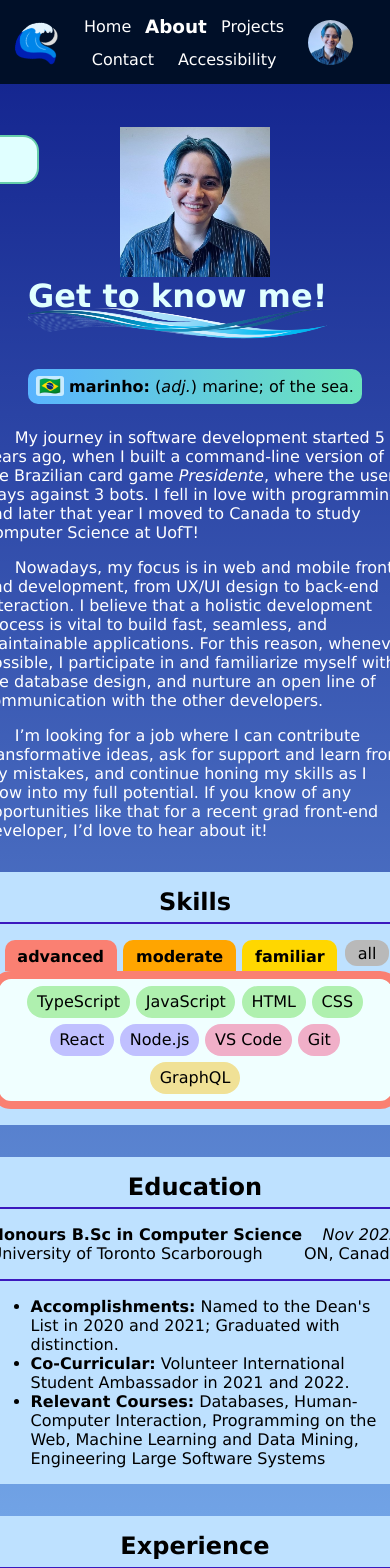
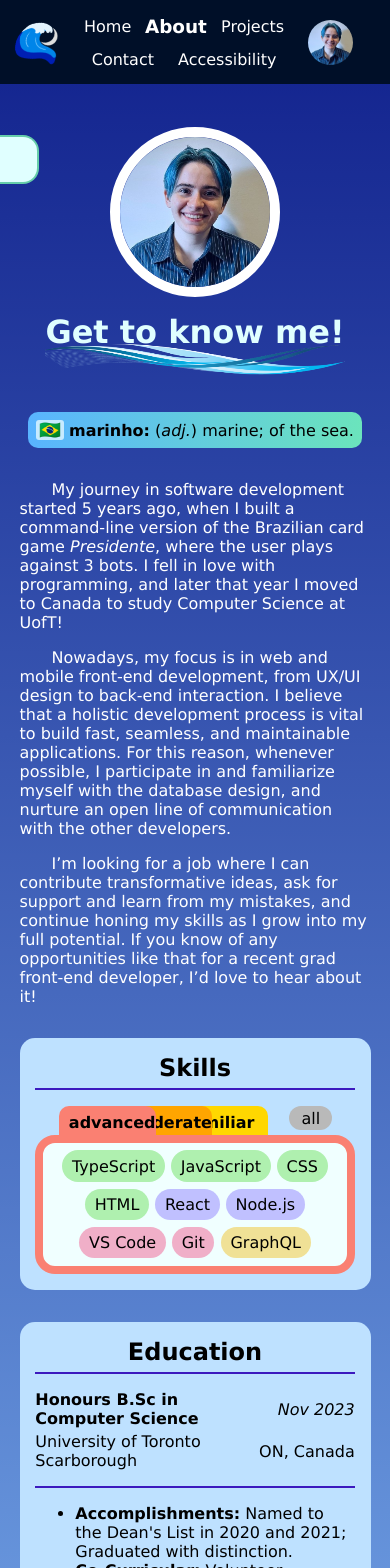
Before and after one commit to gabegaghi/gabegaghi.github.io, a React (Create React App) app: page /about in a window 390 px wide. Shown: the top 1568 px of the page. Built offline with nearby package versions, Linux system fonts and the light colour scheme; some icons are missing.

Commit message:
styled about page & skills component for mobile

```diff
--- a/src/Components/About.css
+++ b/src/Components/About.css
@@ -1,3 +1,7 @@
+.About .page-title {
+    margin-top: 1rem;
+}
+
 .top {
     display: flex;
     flex-wrap: wrap;
@@ -6,10 +10,16 @@
     justify-content: center;
 }
 
-.Headshot {
+.top div {
+    display: flex;
+    flex-direction: column;
+    align-items: center;
+}
+
+.headshot {
     border-radius: 50%;
     border: 10px solid white;
-    margin-right: 5vw;
+    margin: 0 5vw;
 }
 
 .definition {
@@ -56,22 +66,23 @@
 }
 
 .box {
-    padding: 0 2vw;
+    padding: 0 calc(.5rem + 2vw);
     margin-top: 2rem;
-    min-width: 385px;
-    max-width: 550px;
+    max-width: 500px;
     height: fit-content;
     background-color: rgb(190, 225, 255);
     border-radius: 15px;
     text-align: left;
 }
 
-.skills.box {
-    width: min-content;
+.role span {
+    display: inline-block;
+    width: max-content;
 }
 
-.box ul {
-    font-size: 1rem;
+.link-icon {
+    position: relative;
+    top: 3px;
 }
 
 .title {
@@ -82,8 +93,6 @@
 }
 
 .role {
-    display: flex;
-    align-items: center;
     color: black;
     text-decoration: none;
     font-weight: 600;
@@ -91,10 +100,6 @@
 
 .row a:hover {
     color: darkcyan;
-}
-
-.link-icon {
-    margin-left: .25rem;
 }
 
 .role:hover .link-icon {
@@ -107,46 +112,41 @@
 }
 
 .second.row {
-    padding-bottom: 1rem;
+    padding: .25rem 0 1rem;
     border-bottom: 2px solid rgb(60, 25, 190);
 }
 
 .right {
+    align-self: center;
     text-align: right;
+    min-width: max-content;
     padding-left: 2vw;
+    margin-left: auto;
+}
+
+@media only screen and (min-width: 600px) {
+    .headshot {
+        margin-left: 0;
+    }
 }
 
 @media only screen and (min-width: 1000px) {
     .container {
-        justify-content: space-between;
+        justify-content: space-around;
     }
 
     .box {
-        width: 35vw;
+        width: 37vw;
     }
 
     .skills.box {
+        max-width: 40vw;
+        width: fit-content;
         margin-top: 0;
     }
 
     .abt-me {
-        width: 40%;
+        width: 40vw;
         padding-right: 1rem;
     }
-
-    .experience {
-        position: relative;
-        bottom: 60px;
-
-    }
 }
-
-@media only screen and (min-width: 1220px) {
-    .container {
-        justify-content: space-around;
-    }
-
-    .experience {
-        bottom: 0px;
-    }
-}
--- a/src/Components/About.js
+++ b/src/Components/About.js
@@ -55,7 +55,7 @@ function About() {
         <div className='experience box'>
           <h2 className='title'>Experience</h2>
             <div className='first row'>
-              <a className='role' href='https://www.credly.com/badges/37d515a7-1b27-49b8-9907-50699ae1dabb/' rel='noopener noreferrer' target='_blank'>Software Engineer Intern <box-icon name='badge-check' type='solid' class='link-icon' size='18px' color='darkcyan' /></a>
+              <a className='role' href='https://www.credly.com/badges/37d515a7-1b27-49b8-9907-50699ae1dabb/' rel='noopener noreferrer' target='_blank'>Software Engineer <span>Intern <box-icon name='badge-check' type='solid' class='link-icon' size='16px' color='darkcyan' /></span></a>
               <i className='right date'>Jun - Aug 2022</i>
             </div>
             <div className='second row'>
--- a/src/Components/Skills.css
+++ b/src/Components/Skills.css
@@ -1,15 +1,11 @@
-.skills > ul {
-    margin: 0 0 1rem;
-    padding: 0;
-}
-
 .SkillsList {
     display: flex;
     position: relative;
     z-index: 1;
     justify-content: center;
     flex-wrap: wrap;
-    min-width: 385px;
+    max-width: 410px;
+    margin-top: 1.8rem;
     padding: .25rem;
     border-radius: 20px;
     border: rgb(180, 180, 180) solid .5rem;
@@ -17,89 +13,102 @@
 }
 
 .tabs {
+    position: relative;
     display: flex;
-    justify-content: center;
-    list-style-type: none;
 }
 
-.proficiency {
-    padding: .4rem .8rem .3rem;
-    margin: 0 .2rem;
+.tab {
+    position: absolute;
+    padding: .4rem .6rem .2rem;
     border-radius: 10px 10px 0 0;
     font-weight: 600;
+    text-align: center;
+    width: 78px;
     cursor: pointer;
 }
 
-.proficiency:hover {
+.tab:hover {
+    padding-bottom: 2rem;
+    animation: tab-up ease-in 100ms forwards;
+}
+
+.tab.all:hover {
+    animation: none;
     transform: scale(1.1);
+}
+
+  @keyframes tab-up {
+    from {
+        bottom: -3.5rem;
+    }
+    to {
+        bottom: -2rem;
+    }
+  }
+
+.tab.active {
+    z-index: 1;
 }
 
 .SkillsList .item {
     color: black;
     margin: .2rem;
     padding: .4rem .6rem;
+    border-radius: 30px;
 }
 
 .all .advanced {
     border-bottom-left-radius: 0;
     border-bottom-right-radius: 0;
+    margin-bottom: 0;
 }
 
 .all .moderate {
     border-radius: 0;
+    margin: 0;
 }
 
 .all .familiar {
     border-top-left-radius: 0;
     border-top-right-radius: 0;
+    margin-top: 0;
 }
 
-.proficiency.all {
+.tab.all {
     display: flex;
     justify-content: center;
     font-weight: 300;
     width: 1.5rem;
     background-color: rgb(185, 185, 185);
-    padding: .2rem .6rem;
+    padding: .15rem .6rem;
     margin: 0 0 .3rem .3rem;
     border-radius: 12px;
+    right: 7%;
 }
 
 .SkillsList.advanced {
     border-color: salmon;
 }
 
-.proficiency.advanced {
+.tab.advanced {
     background-color: salmon;
+    left: 7.5%;
 }
 
 .SkillsList.moderate {
     border-color: orange;
 }
 
-.proficiency.moderate {
+.tab.moderate {
     background-color: orange;
+    left: 25%;
 }
 
 .SkillsList.familiar {
     border-color: gold;
 }
 
-.proficiency.familiar {
+.tab.familiar {
     background-color: gold;
+    left: 42.5%;
 }
-
-.skill {
-    padding: .15rem .4rem;
-    border-radius: .8rem;
-}
-
-@media only screen and (min-width:600px) {
-    .SkillsList {
-        width: 440px;
-    }
-
-    .proficiency.all {
-        margin-left: 1rem;
-    }
-}
--- a/src/Components/Skills.js
+++ b/src/Components/Skills.js
@@ -8,34 +8,30 @@ function Skills() {
     return (
     <>
         <div className='tabs'>
-            <div className='proficiency advanced' onClick={() => setSelected('advanced')}>advanced</div>
-            <div className='proficiency moderate' onClick={() => setSelected('moderate')}>moderate</div>
-            <div className='proficiency familiar' onClick={() => setSelected('familiar')}>familiar</div>
-            <div className='proficiency all' onClick={() => selected === 'all' ? setSelected('advanced') : setSelected('all')}>
+            <div className='tab all' onClick={() => selected === 'all' ? setSelected('advanced') : setSelected('all')}>
                 {(selected !== 'all')? 'all' : 'less'}
             </div>
-        </div>
-        <ul className={selected==='all'? 'all' : 'list-container'}> {Object.entries(skills).map(([prof, list]) =>
+            <div className={'tab familiar ' + (selected==='familiar' ? 'active' : 'inactive')} onClick={() => setSelected('familiar')}><span>familiar</span></div>
+            <div className={'tab advanced ' + (selected==='advanced' || selected==='all' ? 'active' : 'inactive')} onClick={() => setSelected('advanced')}><span>advanced</span></div>
+            <div className={'tab moderate ' + (selected==='moderate' ? 'active' : 'inactive')} onClick={() => setSelected('moderate')}><span>moderate</span></div>
+            </div>
+        <div className={selected==='all'? 'all' : 'list-container'}> {Object.entries(skills).map(([prof, list]) =>
             (selected === prof || selected === 'all') ?
             <ul className={'SkillsList ' +  prof} key={prof} title={prof}>
-                {list.langs ? <ul className='list' key='langs' title='languages'>
-                    { list.langs.map(item =>
-                    <li className='langs item' key={item}>{item}</li> )}
-                </ul> : <Fragment key='empty-langs'/> }
-                {list.libs ? <ul className='list' key='libs' title='libraries & frameworks'>
-                    { list.libs.map(item =>
-                    <li className='libs item' key={item}>{item}</li> )}
-                </ul> : <Fragment key='empty-libs'/> }
-                { list.tools ? <ul className='list' key='tools' title='dev tools'>
-                    { list.tools.map(item =>
-                    <li className='tools item' key={item}>{item}</li> )}
-                </ul> : <Fragment key='empty-tools'/> }
-                { list.dbm ? <ul className='list' key='dbs' title='database related'>
-                    { list.dbm.map(item =>
-                    <li className='dbs item' key={item}>{item}</li> )}
-                </ul> : <Fragment key='empty-dbs'/> }
+                { list.langs ? list.langs.map(item =>
+                    <li className='langs item' key={item}>{item}</li> )
+                    : <Fragment key='empty-langs'/>}
+                { list.libs ? list.libs.map(item =>
+                    <li className='libs item' key={item}>{item}</li> )
+                    : <Fragment key='empty-libs'/> }
+                { list.tools ? list.tools.map(item =>
+                    <li className='tools item' key={item}>{item}</li> )
+                    : <Fragment key='empty-tools'/> }
+                { list.dbm ? list.dbm.map(item =>
+                    <li className='dbs item' key={item}>{item}</li> )
+                    : <Fragment key='empty-dbs'/> }
             </ul> : <Fragment key={'empty ' + prof}/>)}
-        </ul>
+        </div>
     </>);
 }
 
--- a/src/Components/SkillsData.js
+++ b/src/Components/SkillsData.js
@@ -1,18 +1,18 @@
 const skills = {
     advanced: {
-        langs: ['TypeScript', 'JavaScript', 'HTML', 'CSS'],
+        langs: ['TypeScript', 'JavaScript', 'CSS', 'HTML'],
         libs: ['React', 'Node.js'],
         dbm: ['GraphQL'],
         tools: ['VS Code', 'Git']
     },
     moderate: {
-        langs: ['Python', 'C', 'Java', 'Shell Scripting'],
+        langs: ['Python', 'C', 'Java', 'Bash'],
         tools: ['Jira', 'Docker']
     },
     familiar: {
         libs: ['Express'],
-        dbm: ['MongoDB', 'PostgreSQL', 'MySQL', 'jQuery'],
-        tools: ['Figma', 'GitHub Actions']
+        dbm: ['jQuery', 'MySQL', 'MongoDB', 'PostgreSQL'],
+        tools: ['GitHub Actions', 'Figma']
     }
 }
 
```
